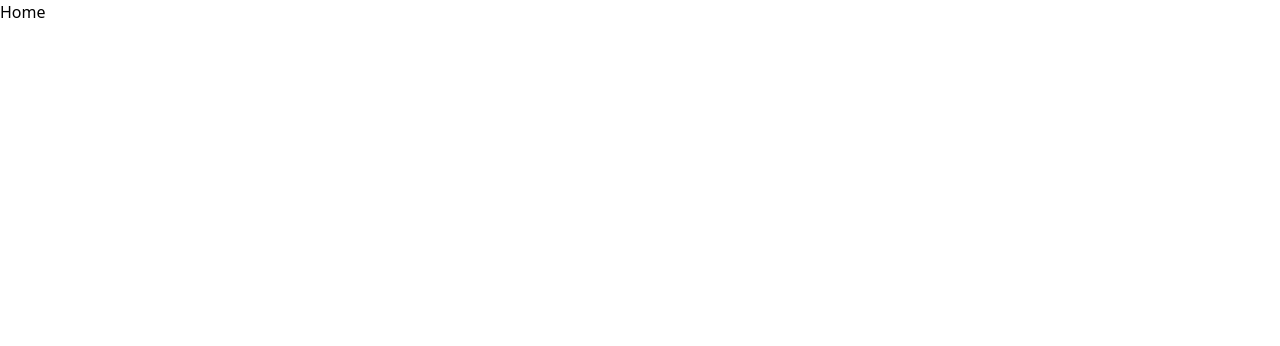
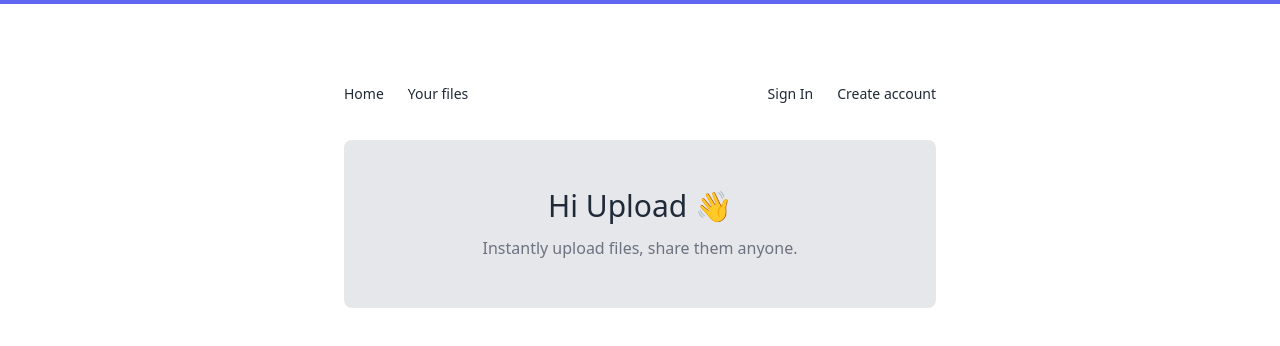
Before and after one commit to korchevIvan/hiupload-client, a Vue app: page / in a window 1280 px wide. Shown: the top 346 px of the page. Built offline with nearby package versions, Linux system fonts and the light colour scheme.

Commit message:
Setup main page, login page

```diff
--- a/src/App.vue
+++ b/src/App.vue
@@ -1,5 +1,26 @@
 <template>
-  <router-view/>
+  <div class="w-full md:w-8/12 lg:w-6/12 mx-auto px-6 mt-6 md:mt-20">
+    <header class="flex flex-wrap md:flex-no-wrap items-center justify-between mb-6 -mx-3 -mt-3">
+      <ul class="flex items-center">
+        <li>
+          <router-link :to="{name: 'home'}" class="text-sm inline-block p-3 text-gray-800">Home</router-link>
+        </li>
+        <li>
+          <a href="" class="text-sm inline-block p-3 text-gray-800">Your files</a>
+        </li>
+      </ul>
+
+      <ul class="flex items-center">
+        <li>
+          <router-link :to="{name: 'login'}" class="text-sm inline-block p-3 text-gray-800">Sign In</router-link>
+        </li>
+        <li>
+          <a href="" class="text-sm inline-block p-3 text-gray-800">Create account</a>
+        </li>
+      </ul>
+    </header>
+    <router-view/>
+  </div>
 </template>
 
 <style src="./assets/styles/app.css" />
--- a/src/assets/styles/app.css
+++ b/src/assets/styles/app.css
@@ -1,3 +1,7 @@
 @tailwind base;
 @tailwind components;
 @tailwind utilities;
+
+body {
+    @apply border-t-4 border-indigo-500;
+}
--- a/src/router/index.js
+++ b/src/router/index.js
@@ -1,12 +1,19 @@
 import { createRouter, createWebHistory } from 'vue-router'
 import HomeView from '../views/HomeView.vue'
+import LoginView from "@/views/LoginView";
 
 const routes = [
   {
     path: '/',
     name: 'home',
     component: HomeView
-  }
+  },
+  {
+    path: '/login',
+    name: 'login',
+    component: LoginView
+  },
+
 ]
 
 const router = createRouter({
--- a/src/views/HomeView.vue
+++ b/src/views/HomeView.vue
@@ -1,13 +1,12 @@
 <template>
-  <div>
-    Home
+  <div class="p-12 rounded-lg bg-gray-200 text-center">
+    <h1 class="text-3xl font-medium mb-3 text-gray-800">Hi Upload 👋</h1>
+    <p class="text-gray-500">Instantly upload files, share them anyone.</p>
   </div>
 </template>
 
 <script>
 export default {
-  components: {
-
-  }
+  components: {}
 }
 </script>
--- /dev/null
+++ b/src/views/LoginView.vue
@@ -0,0 +1,13 @@
+<template>
+  <div>
+    Login
+  </div>
+</template>
+
+<script>
+export default {
+  components: {
+
+  }
+}
+</script>
--- a/tailwind.config.js
+++ b/tailwind.config.js
@@ -1,6 +1,6 @@
 /** @type {import('tailwindcss').Config} */
 module.exports = {
-  content: ["./src/**/*.{html,js}"],
+  content: ["./src/**/*.{html,js,vue}"],
   theme: {
     extend: {},
   },
```
